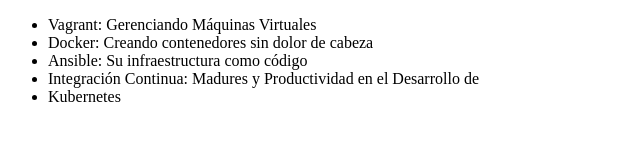
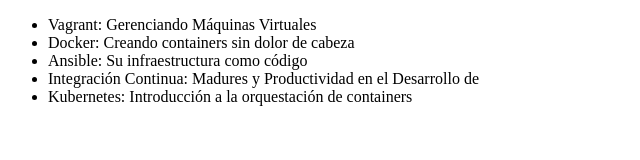
Before and after one commit to DavidMoncadaLeal/alura, a plain HTML site: page index.html in a window 1280 px wide. Shown: the whole page, without its empty margins (0-640 px from the left). Drawn offline with Linux system fonts and the light colour scheme.

Commit message:
Cambiando el código

```diff
--- a/index.html
+++ b/index.html
@@ -7,10 +7,10 @@
 <body>
      <ul>
          <li> Vagrant: Gerenciando Máquinas Virtuales </li>
-         <li> Docker: Creando contenedores sin dolor de cabeza </li>
+         <li> Docker: Creando containers sin dolor de cabeza </li>
          <li> Ansible: Su infraestructura como código </li>
          <li> Integración Continua: Madures y Productividad en el Desarrollo de </li>
-         <li> Kubernetes</li>
+         <li> Kubernetes: Introducción a la orquestación de containers </li>
      </ul>
 </body>
 </html>
```
